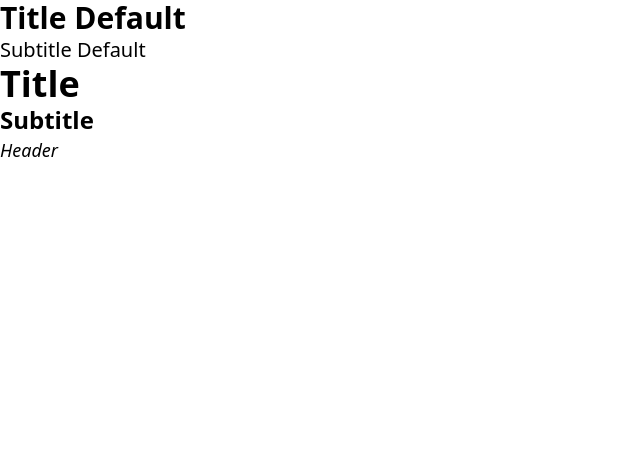
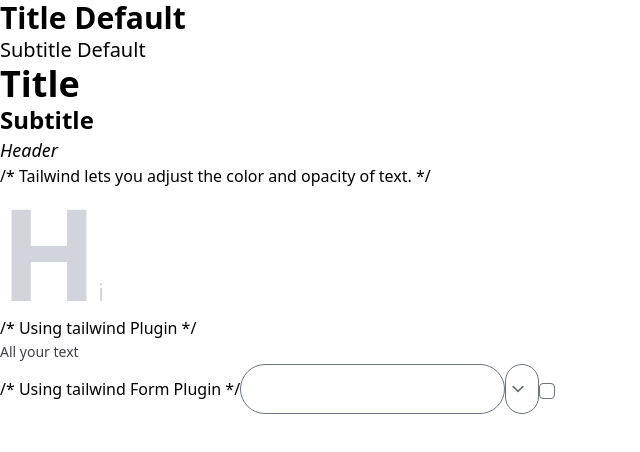
Before and after one commit to mjunaidca/next13-practice, a Next.js app in the folder tailwind-book/: page /03-typegraphy in a window 1280 px wide. Shown: the top 452 px of the page, without its empty margins (0-640 px from the left). Built offline with nearby package versions, Linux system fonts and the light colour scheme.

Commit message:
Completed CH 3

```diff
--- a/tailwind-book/app/03-typegraphy/page.tsx
+++ b/tailwind-book/app/03-typegraphy/page.tsx
@@ -7,7 +7,28 @@ export default function Typo() {
             <h2 className="text-xl">Subtitle Default</h2>
             <h1 className="text-4xl font-bold">Title</h1>
             <h2 className="text-2xl font-semibold">Subtitle</h2>
-<h3 className="text-lg font-medium italic">Header</h3>
+            <h3 className="text-lg font-medium italic selection:font-bold">Header</h3>
+
+
+
+/* Tailwind lets you adjust the color and opacity of text. */
+            <div className="marker:text-blue-300 text-gray-300 hover:text-gray-700 selection:bg-red-400 first-letter:text-9xl first-letter:font-bold first-line:text-2xl">
+                Hi
+            </div>
+
+            /* Using tailwind Plugin */
+            <article className="prose prose-zinc prose-sm">
+                All your text
+            </article>
+
+            /* Using tailwind Form Plugin */
+
+            <input type="email" className="form-input px-4 py-3 rounded-full" />
+
+            <select className="form-select px-4 py-3 rounded-full">
+            </select>
+            <input type="checkbox" className="form-checkbox rounded text-pink-500" />
+
         </div>
     );
 }
--- a/tailwind-book/package.json
+++ b/tailwind-book/package.json
@@ -10,6 +10,8 @@
   },
   "dependencies": {
     "@next/font": "13.1.6",
+    "@tailwindcss/forms": "^0.5.3",
+    "@tailwindcss/typography": "^0.5.9",
     "@types/node": "18.13.0",
     "@types/react": "18.0.27",
     "@types/react-dom": "18.0.10",
--- a/tailwind-book/tailwind.config.js
+++ b/tailwind-book/tailwind.config.js
@@ -11,5 +11,8 @@ module.exports = {
   theme: {
     extend: {},
   },
-  plugins: [],
+  plugins: [
+    require('@tailwindcss/typography'),
+    require('@tailwindcss/forms'),
+],
 }
```
Also changed, not shown: 1 other file (tests, documents, lock files or other folders). Lines whose indentation alone changed are shown as unchanged.
